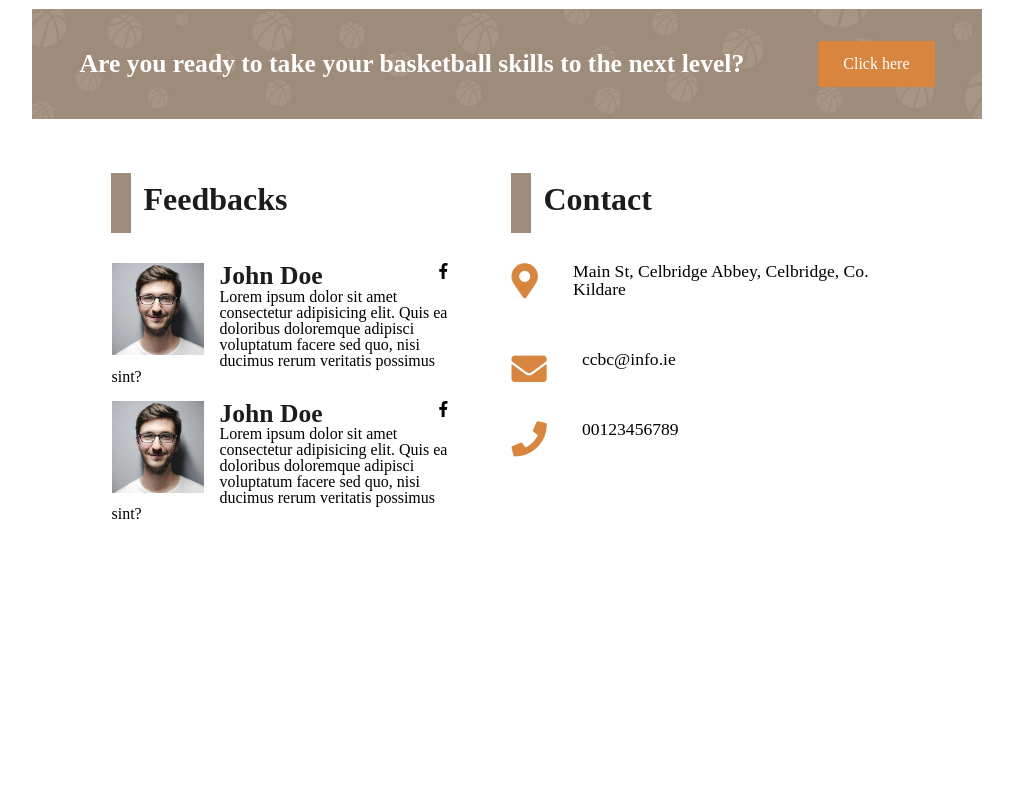
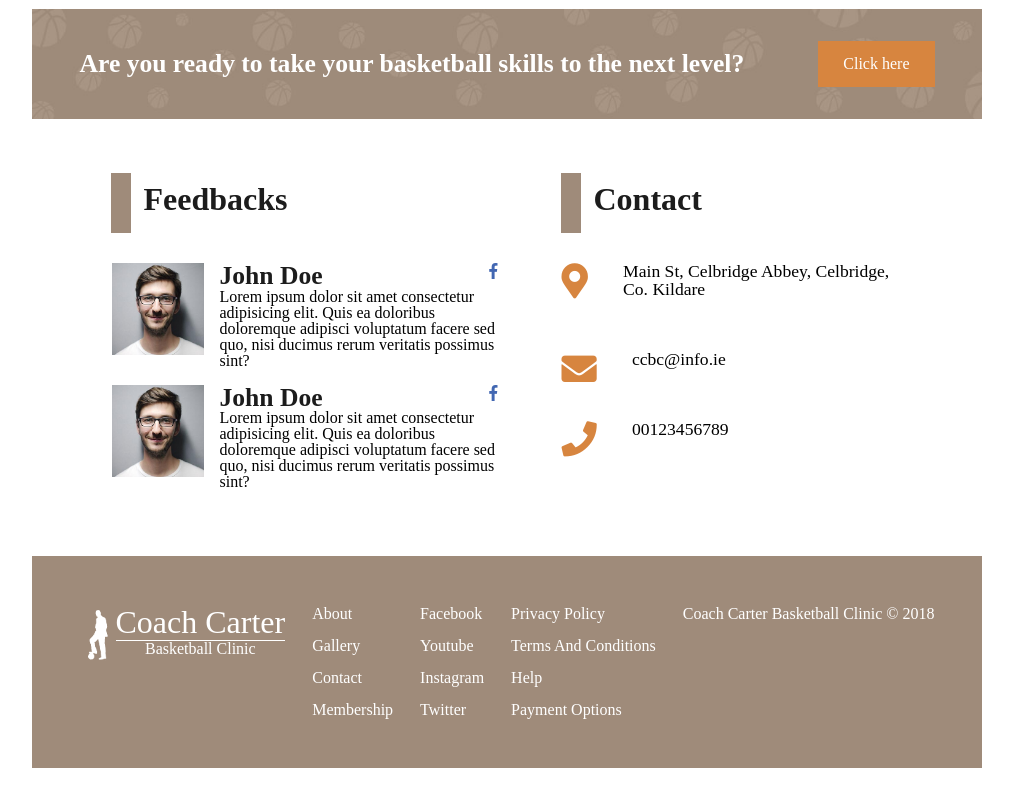
Before and after one commit to chipchap31/coachcarter, a plain HTML site: page index.html in a window 1280 px wide. Shown: the part 1102-1902 px from the top of the page, without its empty margins (133-1146 px from the left). Before the commit the page ends 1720 px from the top, so only its background shows below. Drawn offline with Linux system fonts and the light colour scheme.

Commit message:
finished footer

```diff
--- a/css/style.css
+++ b/css/style.css
@@ -53,32 +53,11 @@ h4{
     max-width: 90%;
     margin: 0 auto;
 }
+/************** HEADER **************************/
 header{
     padding: 10px 0;
     background-color: #9f8b7a;
 }
-
-header .inner{
-    justify-content: space-between;
-}
-header .logo{
-    text-decoration: none;
-    color: white;
-    text-align: center;
-}
-header .logo img{
-    float: left;
-}
-header .logo span{
-    font-size: 2em;
-    text-transform: capitalize;
-    border-bottom: 1px solid white;
-}
-header .logo p{
-    margin-top: 3px;
-    text-transform: capitalize;
-}
-
 header nav ul li a{
     text-decoration: none;
     text-transform: capitalize;
@@ -93,6 +72,50 @@ header nav .flex {
     height: 100%;
     align-items: center;
 }
+/************** FOOTER **************************/
+footer{
+    background-color: #9f8b7a;
+    padding: 50px 0;
+}
+footer ul li:not(:first-child){
+    margin-top: 1em;
+}
+footer .box ul li a{
+    text-decoration: none;
+    color: white;
+    text-transform: capitalize;
+
+}
+footer .box small{
+    color: white;
+}
+footer .box ul li:hover a{
+    text-decoration: underline;
+}
+.inner{
+    justify-content: space-between;
+}
+.logo{
+    text-decoration: none;
+    color: white;
+    text-align: center;
+}
+.logo img{
+    float: left;
+}
+.logo span{
+    font-size: 2em;
+    text-transform: capitalize;
+    border-bottom: 1px solid white;
+}
+.logo p{
+    margin-top: 3px;
+    text-transform: capitalize;
+}
+
+
+
+
 .button{
     padding: 15px 25px;
 
@@ -101,7 +124,7 @@ header nav .flex {
     color: white;
 }
 
-
+/************** END **************************/
 
 #landing .inner{
     align-items: center;
@@ -132,7 +155,7 @@ header nav .flex {
 
 
 
-
+/************** END **************************/
 
 
 
@@ -173,7 +196,7 @@ header nav .flex {
     background-color: #9f8b7a;
 }
 
-
+/************** END **************************/
 
 #redirect{
     background-size: cover;
@@ -194,6 +217,7 @@ header nav .flex {
 }
 
 
+/************** END **************************/
 
 
 #more_info {
@@ -203,7 +227,7 @@ header nav .flex {
     justify-content: space-between;
 }
 #more_info  .dta:nth-child(1){
-    max-width: 400px;
+    max-width: 450px;
 }
 #more_info  .dta:nth-child(1) img{
     height: 85;
@@ -214,7 +238,9 @@ header nav .flex {
 #more_info  .dta:nth-child(1) .flex{
     justify-content: space-between;
 }
-
+#more_info  .dta:nth-child(1) .dta-inner i {
+    color: #4267b2;
+}
 #more_info .dta h2{
     position: relative;
     text-indent: 1em;
--- a/index.html
+++ b/index.html
@@ -63,6 +63,11 @@
 
     </section>
 
+    <section id="gallery">
+        <div class="inner">
+
+        </div>
+    </section>
 
 
     <section id='redirect'>
@@ -107,6 +112,52 @@
             </div>
         </div>
     </section>
+    <footer>
+        <div class="inner flex">
+            <div class="box">
+                <a href="#" class="logo">
+
+                    <img src="imgs/newcoach.png" alt="logo">
+
+                    <span>coach carter</span>
+
+                    <p>basketball clinic</p>
+
+            </a>
+            </div>
+            <div class="box">
+                <ul>
+                    <li><a href="#">about</a></li>
+                    <li><a href="#">gallery</a></li>
+                    <li><a href="#">contact</a></li>
+                    <li><a href="#">membership</a></li>
+
+                </ul>
+            </div>
+
+            <div class="box">
+                <ul>
+                <li><a href="#">facebook</a></li>
+                <li><a href="#">youtube</a></li>
+                <li><a href="#">instagram</a></li>
+                <li><a href="#">twitter</a></li>
+                </ul>
+            </div>
+
+            <div class="box">
+                    <ul>
+                            <li><a href="#">privacy policy</a></li>
+                            <li><a href="#">terms and conditions</a></li>
+                            <li><a href="#">help</a></li>
+                            <li><a href="#">payment options</a></li>
+
+                        </ul>
+            </div>
+            <div class="box">
+                    <small>Coach Carter Basketball Clinic © 2018</small>
+            </div>
+        </div>
+    </footer>
 </div>
 </body>
 </html>
```
